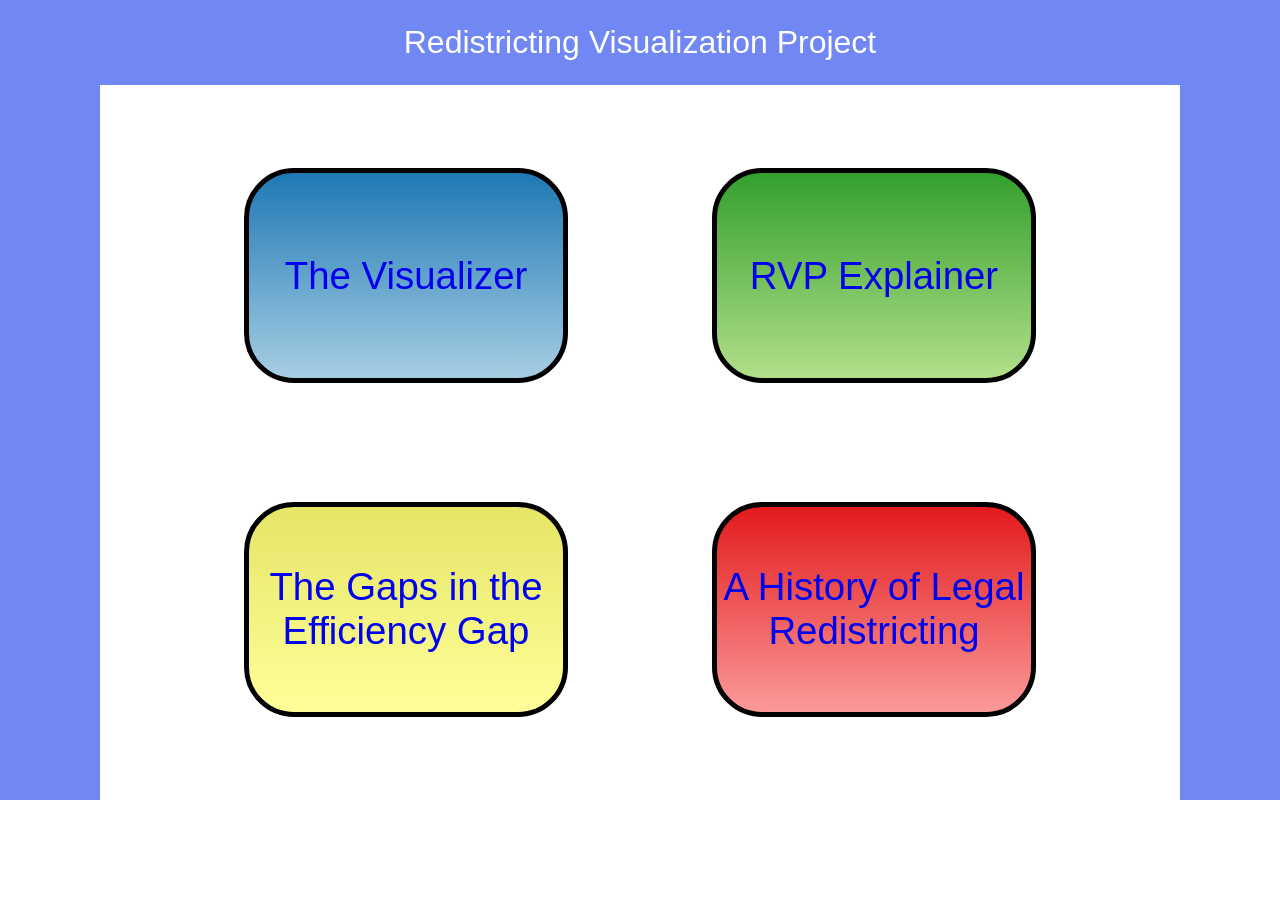
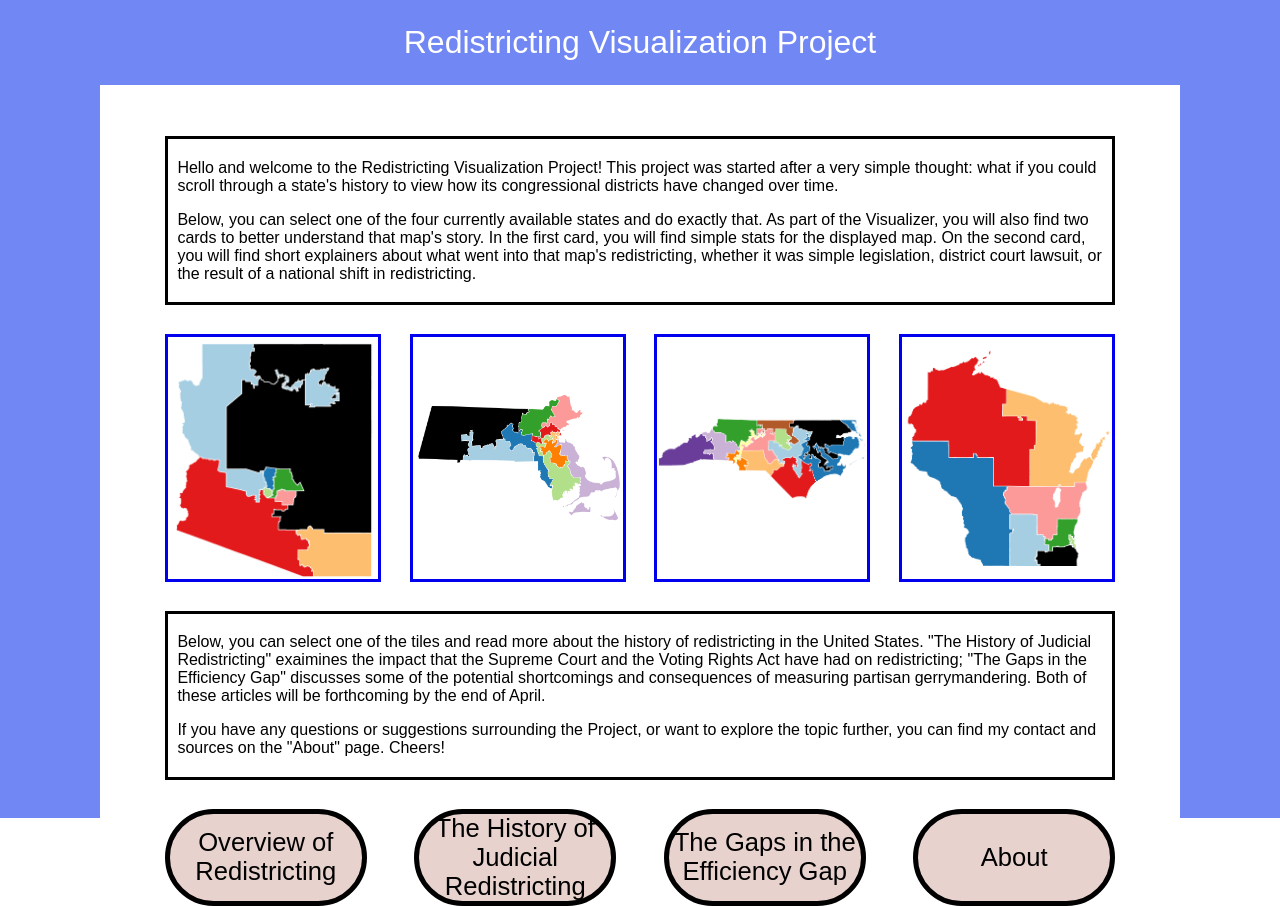
Before and after one commit to imckdonnelly/imckdonnelly.github.io, a plain HTML site: page home.html in a window 1280 px wide. Before the commit the page ends 800 px from the top, so only its background shows below. Drawn offline with Linux system fonts and the light colour scheme.

Commit message:
Home page and working links added

```diff
--- a/home.css
+++ b/home.css
@@ -1,3 +1,10 @@
+html {
+  box-sizing: border-box;
+}
+*, *:before, *:after {
+  box-sizing: inherit;
+}
+
 body {
   font-family: "Helvatica", Arial, sans;
   margin: 0;
@@ -53,24 +60,25 @@ body {
   background-color: #7187f3;
 }
 
-
 .tile-directory {
   background-color: white;
+  grid-area: content;
   display: grid;
-  grid-area: content;
-  grid-template-columns: 75%;
-  grid-template-rows: repeat(4, 18%);
-  grid-row-gap: 5%;
-  align-content: space-evenly;
-  justify-content: space-evenly;
+
 }
 @media only screen and (min-width: 992px) {
   .tile-directory {
-    grid-area: content;
-    grid-template-columns: repeat(2, 30%);
-    grid-template-rows: repeat(2, 30%);
-    align-content: space-evenly;
-    justify-content: space-evenly;
+  grid-template-columns: 3% 1fr 3%;
+  grid-template-rows: 3% max-content 1fr max-content .6fr  1%;
+  grid-row-gap: 4%;
+  grid-column-gap: 3%;
+  grid-template-areas:
+    ". . ."
+    ". text-one ."
+    ". state-links ."
+    ". text-two ."
+    ". blog-links ."
+    ". . .";
   }
 }
 
@@ -80,43 +88,106 @@ body {
   border-width: 5px;
   border-radius: 50px;
   text-decoration: none;
-  font-size: 3vw;
+  font-size: 1.6em;
+  display: grid;
+  align-items: center;
   text-align: center;
+  background-color: #e8d2cd;
+  color: black;
+}
+
+.text-block {
+  border-color: black;
+  border-style: solid;
+  padding: 0.2em .6em;
+}
+
+.pic-link {
+  border: solid;
+  text-decoration: none;
   display: grid;
+  grid-template-columns: 1fr;
+  grid-template-rows: 1fr;
+  grid-template-areas: "tile";
   justify-items: center;
   align-items: center;
 }
-@media only screen and (min-width: 992px) {
-  .tile {
-
+.picture {
+  max-width: 100%;
+  max-height: 100%;
+  object-fit: contain;
+  grid-area: tile;
 }
+.state-name {
+  text-decoration: none;
+  visibility: hidden;
+  opacity: 0;
+  font-size: 1.8em;
+  color: black;
+  grid-area: tile;
+}
+.pic-link:hover .state-name {
+  visibility: visible;
+  opacity: 1;
+}
+.pic-link:hover .picture{
+  opacity: .15;
 }
 
 
-#Visualizer {
-  background: linear-gradient(0deg, #a6cee3, #1f78b4);
+
+@media only screen and (min-width: 992px) {
+  #first-text {
+    grid-area: text-one;
   }
-#Visualizer:hover {
-  background: linear-gradient(0deg, #ebf8ff, #a6cee3);
+  .state-links {
+    grid-area: state-links;
+    display: grid;
+    grid-template-columns: repeat(4, 1fr);
+    grid-column-gap: 3%;
   }
 
-#blog-1 {
-  background: linear-gradient(0deg, #b2df8a, #33a02c);
+  #arizona {
+    grid-column-start: 1;
   }
-#blog-1:hover {
-  background: linear-gradient(0deg, #f1fde6, #b2df8a);
+  #massachusetts {
+    grid-column-start: 2;
+  }
+  #north-carolina {
+    grid-column-start: 3;
+  }
+  #wisconsin {
+    grid-column-start: 4;
+    padding-bottom: 1%;
   }
 
-#blog-2 {
-  background: linear-gradient(0deg, #ffff99, #E5E567);
-}
-#blog-2:hover {
-  background: linear-gradient(0deg, #f7f7ee, #ffff99);
+  #second-text {
+    grid-area: text-two;
   }
 
+  .tile:hover {
+    opacity: .7;
+  }
+  .tile:hover div {
+    color: #7187f3;
+    opacity: 1;
+  }
+  .blog-links {
+    grid-area: blog-links;
+    display: grid;
+    grid-template-columns: repeat(4, 1fr);
+    grid-column-gap: 5%;
+  }
+  #blog-1 {
+    grid-column-start: 1;
+  }
+  #blog-2 {
+    grid-column-start: 2;
+  }
   #blog-3 {
-  background: linear-gradient(0deg, #fb9a99, #e31a1c);
+    grid-column-start: 3;
   }
-#blog-3:hover {
-  background: linear-gradient(0deg, #ffebeb, #fb9a99);
+  #blog-4 {
+    grid-column-start: 4;
   }
+}
--- a/home.html
+++ b/home.html
@@ -3,6 +3,7 @@
 <head>
   <title>Gerrymander Visualization Project</title>
   <link rel="stylesheet" href="home.css" type="text/css">
+  <script src="jquery-3.2.1.js"></script>
 </head>
 
 <body>
@@ -11,18 +12,46 @@
     </div>
     <div class="left-sidebar"></div>
     <div class="tile-directory">
-      <a href="index.html" class="tile" id="Visualizer">
-        <div>The Visualizer</div>
+      <div class="text-block" id="first-text">
+        <p>Hello and welcome to the Redistricting Visualization Project! This project was started after a very simple thought: what if you could scroll through a state's history to view how its congressional districts have changed over time.</p>
+        <p>Below, you can select one of the four currently available states and do exactly that. As part of the Visualizer, you will also find two cards to better understand that map's story. In the first card, you will find simple stats for the displayed map. On the second card, you will find short explainers about what went into that map's redistricting, whether it was simple legislation, district court lawsuit, or the result of a national shift in redistricting.</p>
+      </div>
+      <div class="state-links">
+        <a href="index.html?index=0" id="arizona" class="pic-link" onClick="$('state-chooser').prop('selectedIndex', 0);">
+          <img class="picture" src="images/arizona.png"/>
+          <div class="state-name">Arizona</div>
         </a>
-      <a href="Explainer.html" class="tile" id="blog-1">
-        <div>RVP Explainer</div>
+        <a href="index.html?index=1" id="massachusetts" class="pic-link">
+          <img class="picture" src="images/massachusetts.png"/>
+          <div class="state-name">Massachusetts</div>
+        </a>
+        <a href="index.html?index=2" id="north-carolina" class="pic-link">
+          <img class="picture" src="images/north-carolina.png"/>
+          <div class="state-name">North Carolina</div>
+        </a>
+        <a href="index.html?index=3" id="wisconsin" class="pic-link">
+          <img class="picture" src="images/wisconsin.png"/>
+          <div class="state-name">Wisconsin</div>
+        </a>
+      </div>
+      <div class="text-block" id="second-text">
+        <p>Below, you can select one of the tiles and read more about the history of redistricting in the United States. "The History of Judicial Redistricting" exaimines the impact that the Supreme Court and the Voting Rights Act have had on redistricting; "The Gaps in the Efficiency Gap" discusses some of the potential shortcomings and consequences of measuring partisan gerrymandering. Both of these articles will be forthcoming by the end of April.</p>
+        <p>If you have any questions or suggestions surrounding the Project, or want to explore the topic further, you can find my contact and sources on the "About" page. Cheers!</p>
+      </div>
+      <div class="blog-links">
+        <a href="#" class="tile" id="blog-1">
+          <div>Overview of Redistricting</div>
         </a>
         <a href="#" class="tile" id="blog-2">
+          <div>The History of Judicial Redistricting</div>
+        </a>
+        <a href="#" class="tile" id="blog-3">
           <div>The Gaps in the Efficiency Gap</div>
         </a>
-      <a href="#" class="tile" id="blog-3">
-        <div>A History of Legal Redistricting</div>
+        <a href="About.html" class="tile" id="blog-4">
+          <div>About</div>
         </a>
+      </div>
     </div>
     <div class="right-sidebar"></div>
 </body>
```
Also changed, not shown: About.html (added, +32 -0 lines), GVP.js (+24 -10 lines), index.html (+3 -3 lines), images/arizona.png (added), images/massachusetts.png (added), images/north-carolina.png (added), images/wisconsin.png (added). Lines whose indentation alone changed are shown as unchanged.
